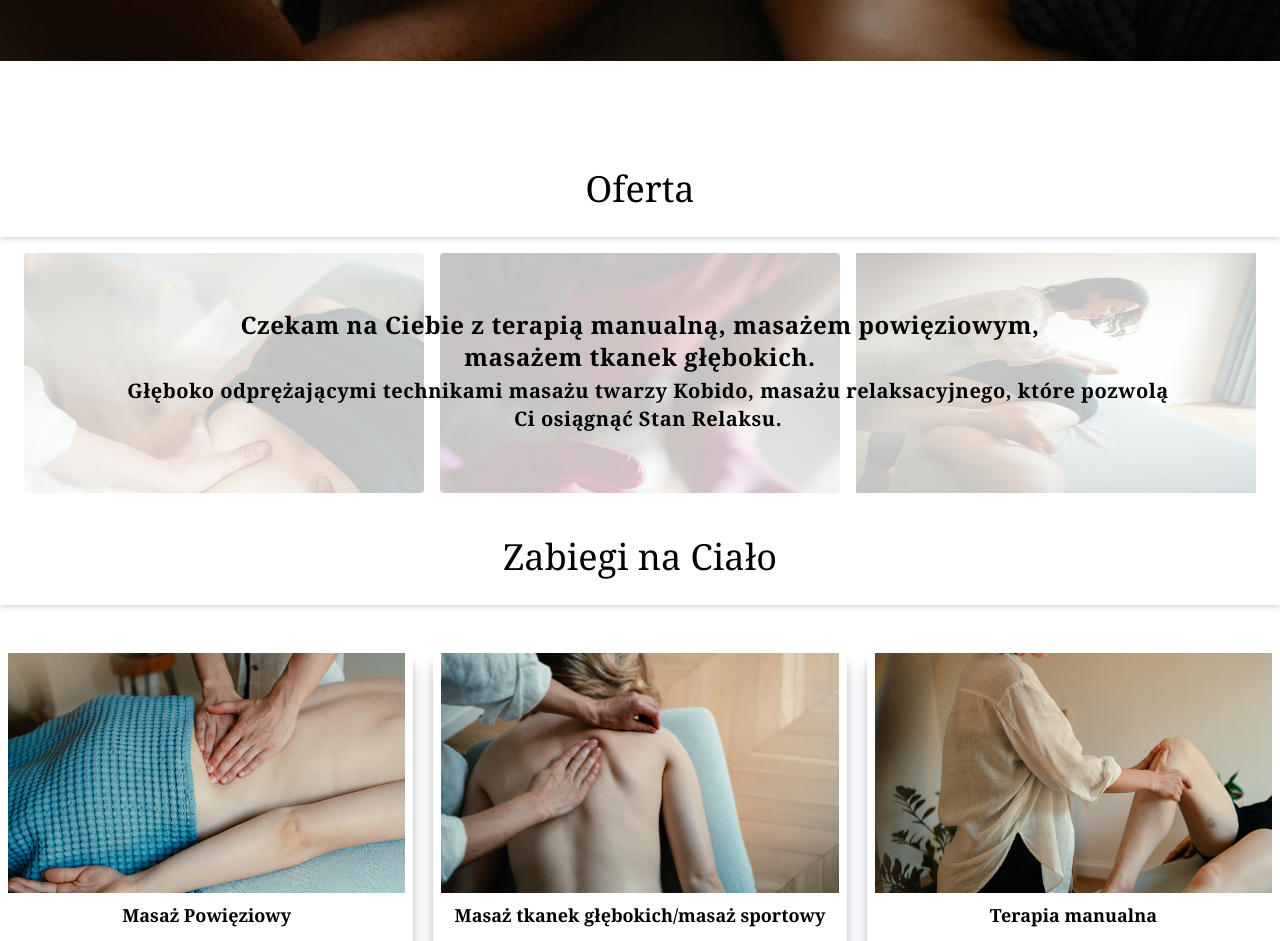
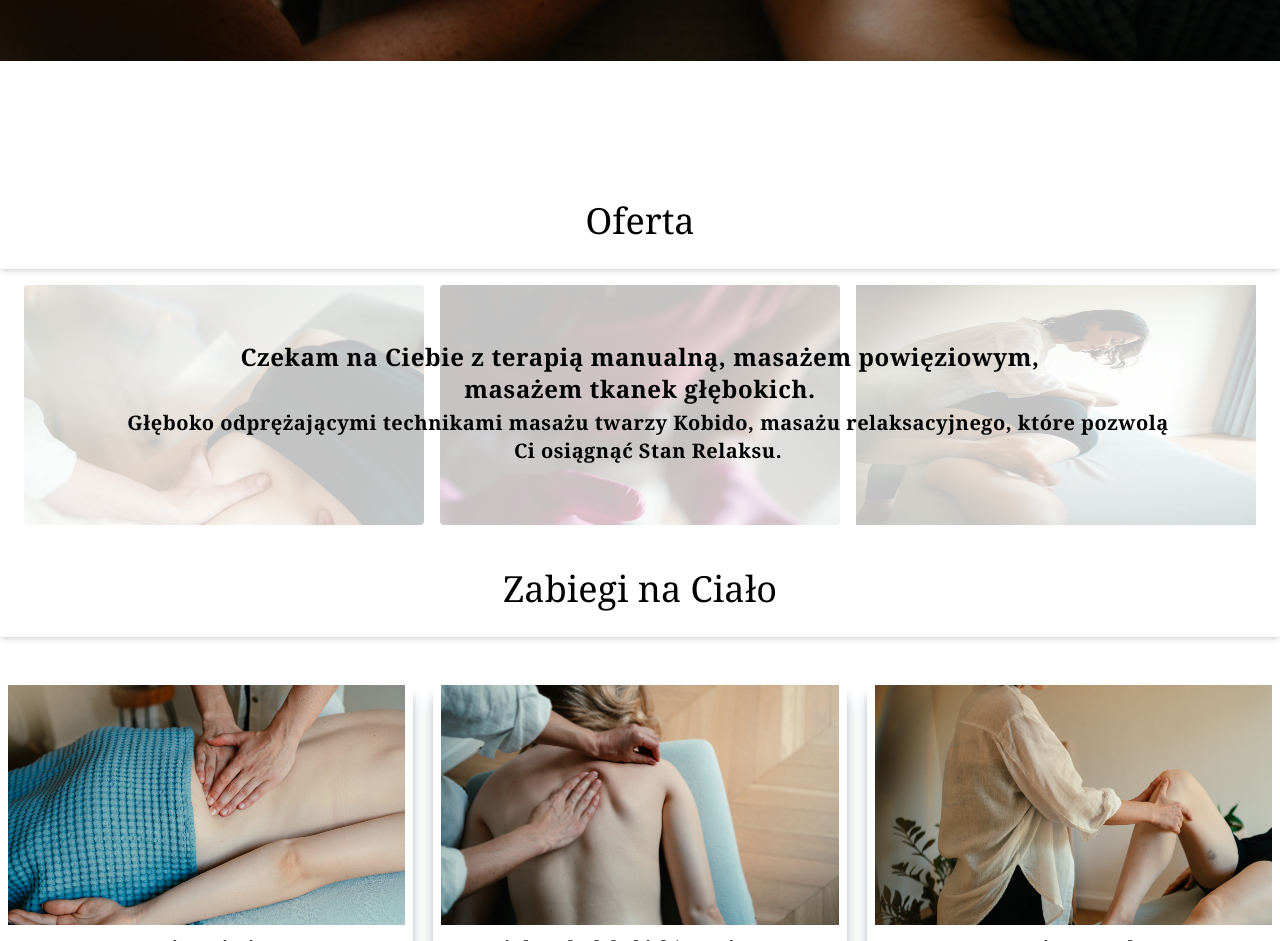
Before and after one commit to PiotrRegulski/stan-relaksu, a Next.js app: page / in a window 1280 px wide. Shown: the part 1567-2508 px from the top of the page. Built offline with nearby package versions, Linux system fonts and the light colour scheme.

Commit message:
added margin top

```diff
--- a/src/components/offers/OffersHeader.tsx
+++ b/src/components/offers/OffersHeader.tsx
@@ -5,7 +5,7 @@ import ImageCard from "../about/ImageCard";
 
 const OffersHeader = () => {
   return (
-    <div className="bg-white mt-[5rem]">
+    <div className="bg-white mt-[7rem]">
       <PageHeader id={"offer"}>Oferta</PageHeader>
       <div className=" relative flex flex-col md:flex-row  bg-secondary   lg:mx-[1rem] my-2 rounded">
         <div className="absolute  flex flex-col  z-30 md:left-[0] md:right-[0] md:top-[0] lg:left-[0] lg:right-[0] lg:top-[0] bg-white bg-opacity-40 border-white border-4 rounded-xl h-[15rem] md:h-[16rem] lg:h-[16rem] 2xl:h-[21rem] justify-center">
```
